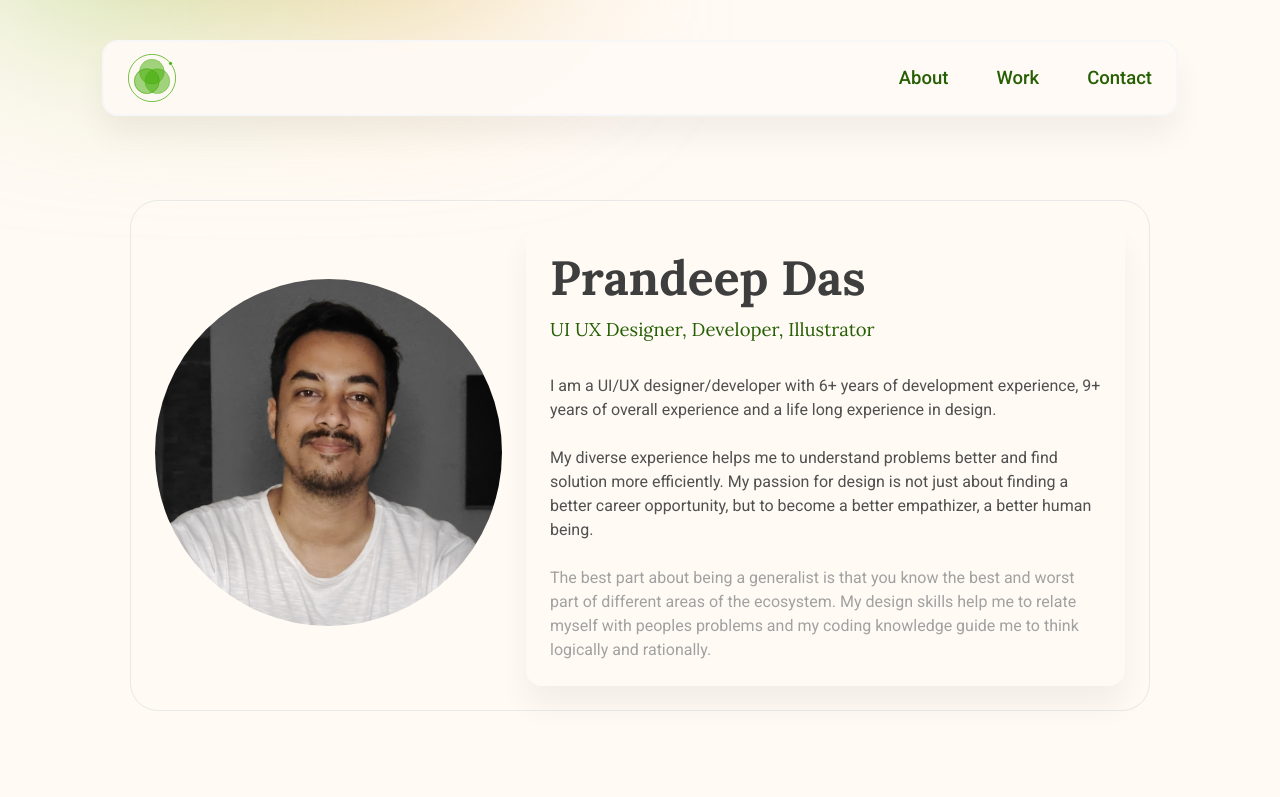
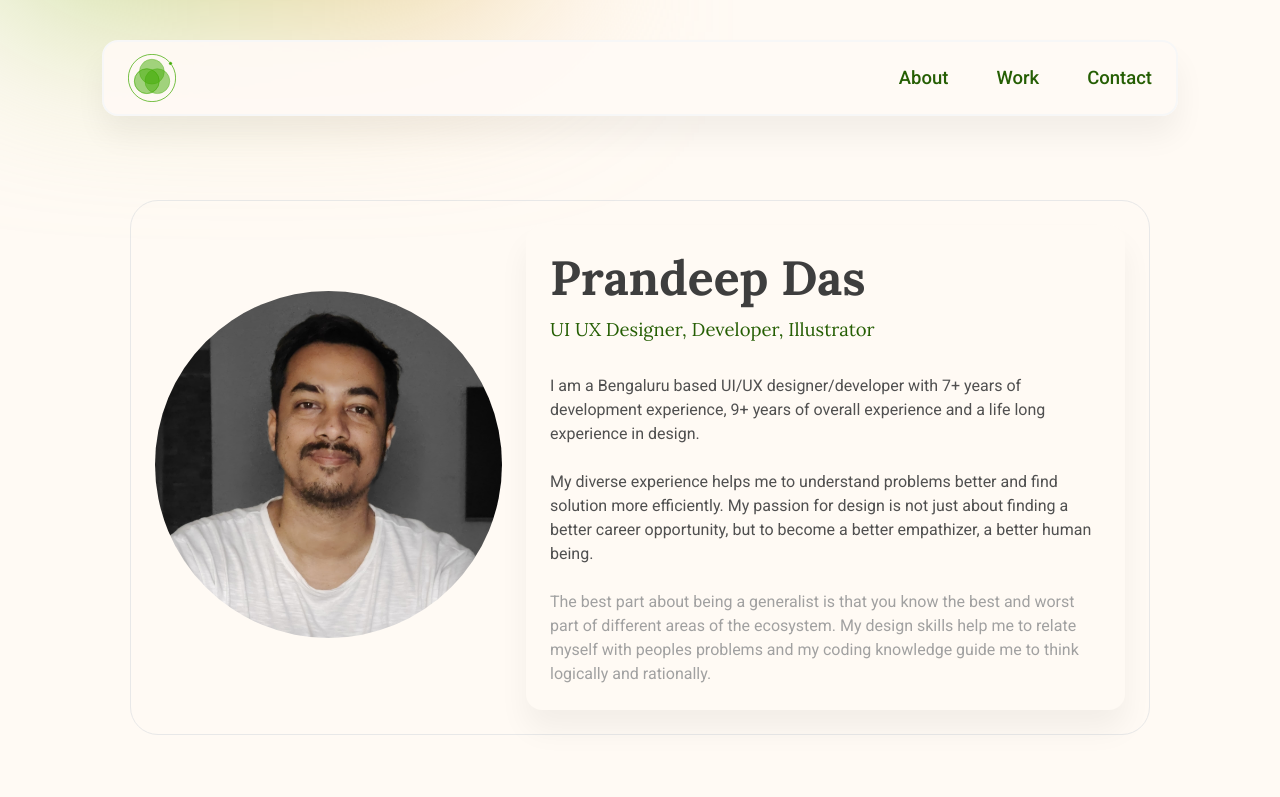
Before and after one commit to prandeep09/prandeepdas-porfolio, a React (Vite) app: page /About in a window 1280 px wide. Shown: the top 797 px of the page. Built offline with nearby package versions, Linux system fonts and the light colour scheme.

Commit message:
about me update

```diff
--- a/src/CSS/animation.css
+++ b/src/CSS/animation.css
@@ -21,11 +21,11 @@
 @keyframes slidedown {
   from {
     opacity: 0;
-    transform: translateY(-100px);
+    transform: translateY(-100px) scale(0.8);
   }
   to {
     opacity: 1;
-    transform: translateY(0px);
+    transform: translateY(0px) scale(1);
   }
 }
 
--- a/src/components/groups/groups.css
+++ b/src/components/groups/groups.css
@@ -237,14 +237,14 @@
   gap: 10.4rem;
 }
 
-.Highlights__Company--Container,
+/* .Highlights__Company--Container,
 .Highlights__Company--Container,
 .Highlights__Company--logoBox {
   animation: slidedown linear;
   animation-delay: 2s;
   animation-timeline: view();
   animation-range: entry 0% cover 40%;
-}
+} */
 
 /* Modal */
 /* src/components/Modal.css */
--- a/src/components/molecules/molecules.css
+++ b/src/components/molecules/molecules.css
@@ -184,6 +184,13 @@
   box-shadow: 0 var(--sc-8) var(--sc-24) hsla(119, 84%, 15%, 0.1);
 }
 
+.workcard__crick,
+.workcard__insta {
+  animation: slidedown linear;
+  animation-timeline: view();
+  animation-range: entry 0% cover 40%;
+}
+
 .workcard__footer {
   display: flex;
   justify-content: center;
--- a/src/pages/Home/About.jsx
+++ b/src/pages/Home/About.jsx
@@ -24,7 +24,6 @@ const About = (props) => {
         </div>
         <section className="about__intro section">
           <article className="section-wrapper">
-            {/* TODO: uncomment and make it responsive */}
             <Navbar />
             {/* <div className="about__intro-image">
               <img
@@ -48,9 +47,9 @@ const About = (props) => {
                   UI UX Designer, Developer, Illustrator
                 </h4>
                 <p className="mg-b-12">
-                  I am a UI/UX designer/developer with 6+ years of development
-                  experience, 9+ years of overall experience and a life long
-                  experience in design.
+                  I am a Bengaluru based UI/UX designer/developer with 7+ years
+                  of development experience, 9+ years of overall experience and
+                  a life long experience in design.
                 </p>
                 <p className="mg-b-12">
                   My diverse experience helps me to understand problems better
```
